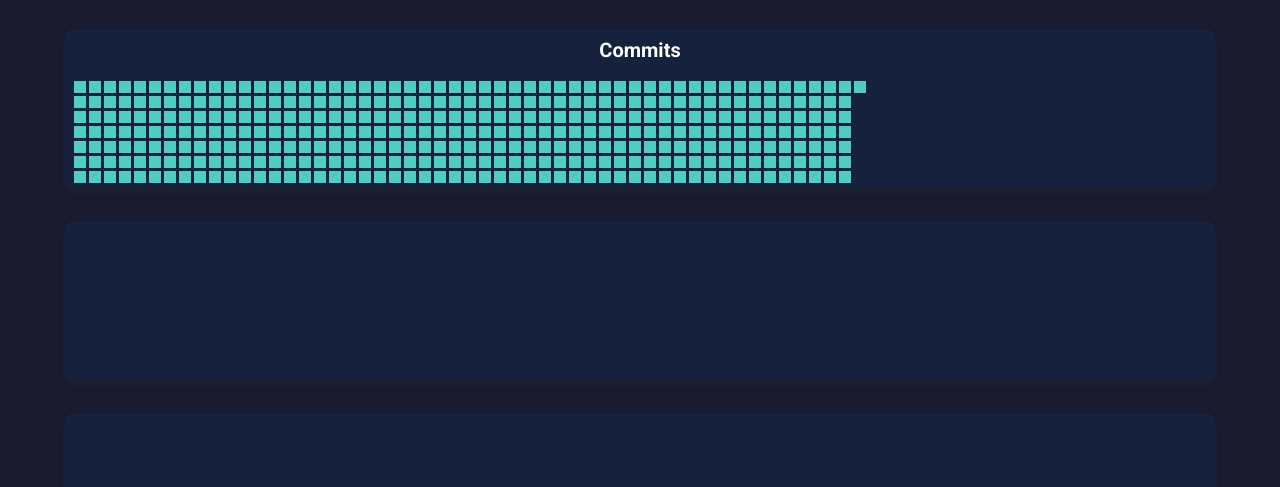
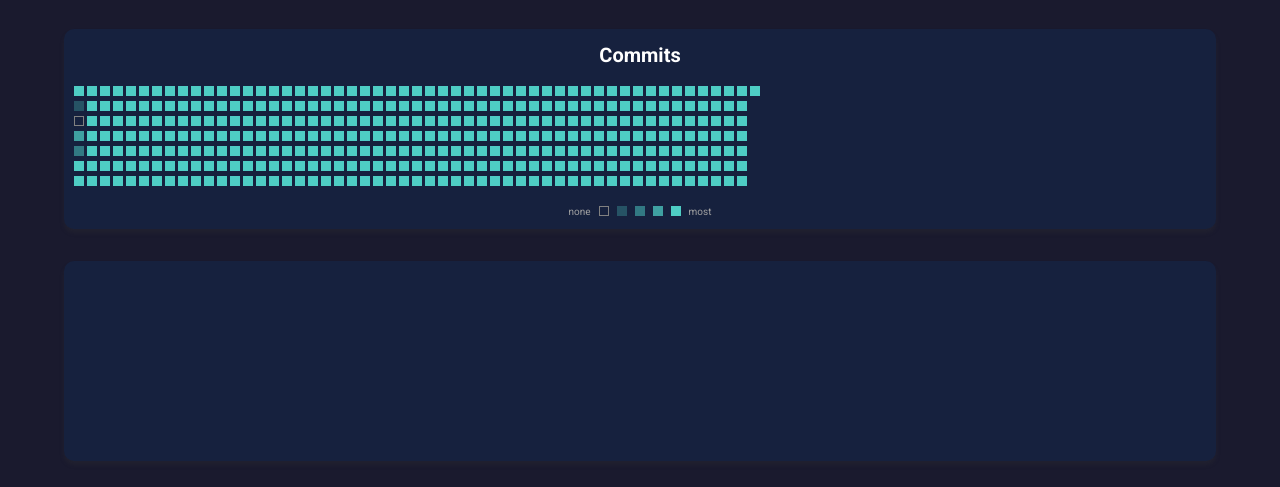
Before and after one commit to bmeinert8/tracking-app, a website: page index.html in a window 1280 px wide. Shown: the part 313-800 px from the top of the page. Drawn offline with Linux system fonts and the light colour scheme.

Commit message:
added the key to the commit grid. added commit colors ranging from none to most.

```diff
--- a/CSS/styles.css
+++ b/CSS/styles.css
@@ -6,7 +6,11 @@
     --TextPrimary: #FFFFFF;
     --TextSecondary: #A2A2A2;
     /* Chart/Data Colors */
-    --CommitsColor: #4ECDC4;
+    --CommitMost: #4ECDC4;
+    --CommitMore: #4ecdc5bc;
+    --CommitMedium: #4ccdc483;
+    --CommitLess: #4ecdc54a;
+    --CommitLeast: #4ecdc500;
     --CodeTimeColor: #45B7D1;
     --JSColor: #95E1D3;
     --PythonColor: #F7D6BC;
@@ -89,10 +93,18 @@ p, h1, h2, h3, h4, h5, h6 {
   color: var(--TextSecondary)
 }
 
+.key-text {
+  font-size: 10px;
+  font-weight: 400;
+  color: var(--TextSecondary)
+}
+
 /* Layout */
 header {
    margin-top: 1.5rem;
 }
+
+
 
 
 .profile__section {
@@ -128,9 +140,14 @@ header {
 .main-dashboard > section {
   background-color: var(--SecondaryBackground);
   width: 90%;
-  height: 160px;
+  height: 200px;
   border-radius: 10px;
   box-shadow: 0px 4px 4px rgba(52, 52, 52, 0.25);
+}
+
+.title-link {
+  color: var(--TextPrimary);
+  text-decoration: none;
 }
 
 .commit-section {
@@ -152,16 +169,35 @@ header {
 }
 
 .commit-cell {
-  width: 12px;
-  height: 12px;
-  background-color: var(--CommitsColor); /* Change this to the desired color */
+  width: 10px;
+  height: 10px;
+  background-color: var(--CommitMost); /* Change this to the desired color */
 }
 
-.commit-cell.empty {
-  background-color: rgba(128, 128, 128, 0.3); /* Slight transparent grey */
+.less{
+  background-color: var(--CommitLess);
+}
+
+.least{
+  background-color: var(--CommitLeast);
+  border: 1px solid gray;
+}
+
+.more{
+  background-color: var(--CommitMore);
+}
+
+.medium{
+  background-color: var(--CommitMedium);
 }
 
 .grid-container {
   width: 100%;
   overflow-x: auto; /* Enables horizontal scrolling */
 }
+
+.commit-key {
+  display: flex;
+  gap: .5rem;
+  align-items: center;
+}
--- a/index.html
+++ b/index.html
@@ -7,7 +7,7 @@
   <meta name="description" content="Dev Tracker is a web application that allows users to track their progress on their coding projects.">
   <title>Dev Tracker</title>
   <link rel="stylesheet" href="./CSS/styles.css">
-  <link rel="stylesheet" href="./CSS/styles.css">
+  <link rel="stylesheet" href="./CSS/medias.css">
   <link rel="preconnect" href="https://fonts.googleapis.com">
   <link rel="preconnect" href="https://fonts.gstatic.com" crossorigin>
   <link href="https://fonts.googleapis.com/css2?family=Press+Start+2P&family=Roboto:ital,wght@0,100..900;1,100..900&display=swap" rel="stylesheet">
@@ -27,14 +27,16 @@
   <main>
     <section class="main-dashboard">
       <section class="commit-section">
-        <h2 class="text-preset-2">Commits</h2>
+        <h2 class="text-preset-2">
+          <a href="#" class="title-link">Commits</a>
+        </h2>
         <div class="grid-container">
           <div class="commit-grid">
             <div class="commit-cell" title="Jan 1, 2025"></div>
-            <div class="commit-cell" title="Jan 2, 2025"></div>
-            <div class="commit-cell" title="Jan 3, 2025"></div>
-            <div class="commit-cell" title="Jan 4, 2025"></div>
-            <div class="commit-cell" title="Jan 5, 2025"></div>
+            <div class="commit-cell less" title="Jan 2, 2025"></div>
+            <div class="commit-cell least" title="Jan 3, 2025"></div>
+            <div class="commit-cell more" title="Jan 4, 2025"></div>
+            <div class="commit-cell medium" title="Jan 5, 2025"></div>
             <div class="commit-cell" title="Jan 6, 2025"></div>
             <div class="commit-cell" title="Jan 7, 2025"></div>
             <div class="commit-cell" title="Jan 8, 2025"></div>
@@ -397,6 +399,15 @@
             <div class="commit-cell"></div>
           </div>
         </div>
+        <section class="commit-key">
+          <p class="key-text">none</p>
+          <div class="commit-cell least"></div>
+          <div class="commit-cell less"></div>
+          <div class="commit-cell medium"></div>
+          <div class="commit-cell more"></div>
+          <div class="commit-cell most"></div>
+          <p class="key-text">most</p>
+        </section>
       </section>
       <section class="time-section">
 
```
